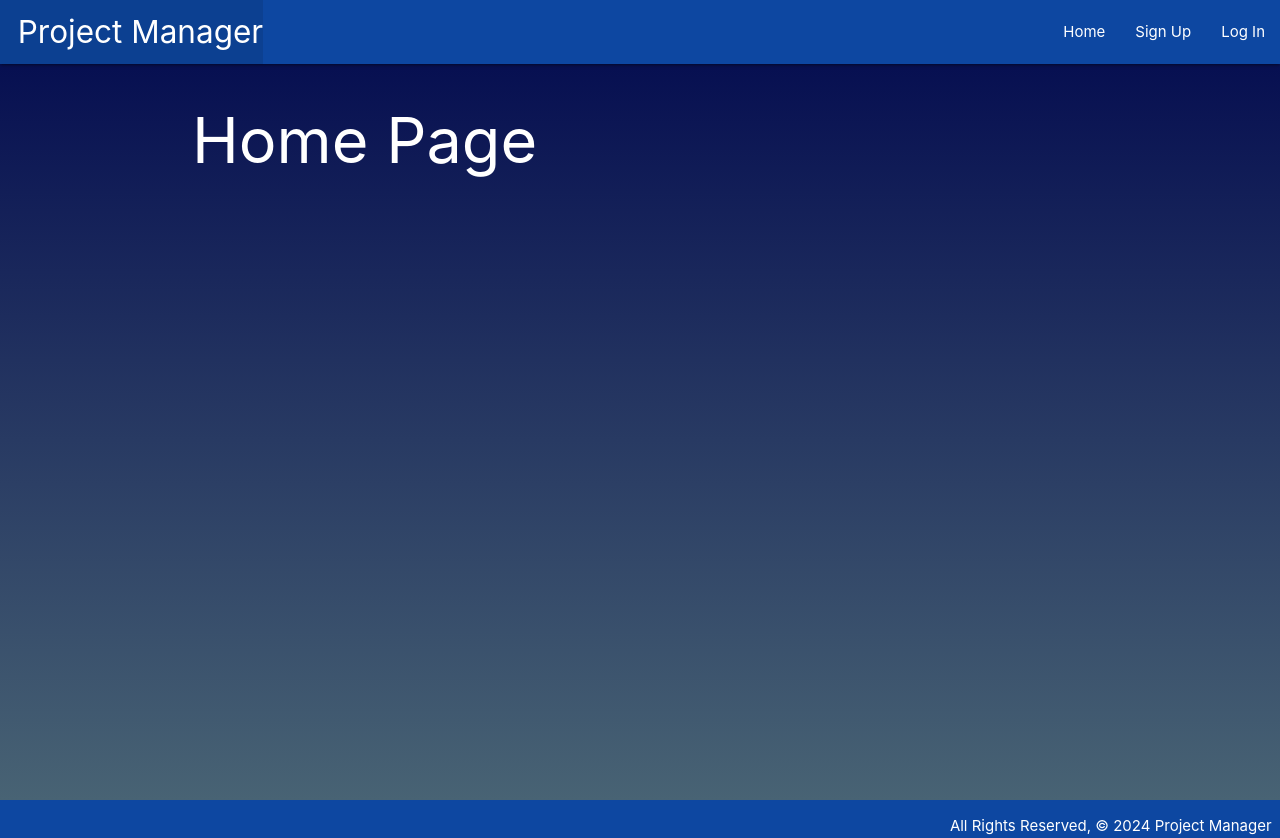
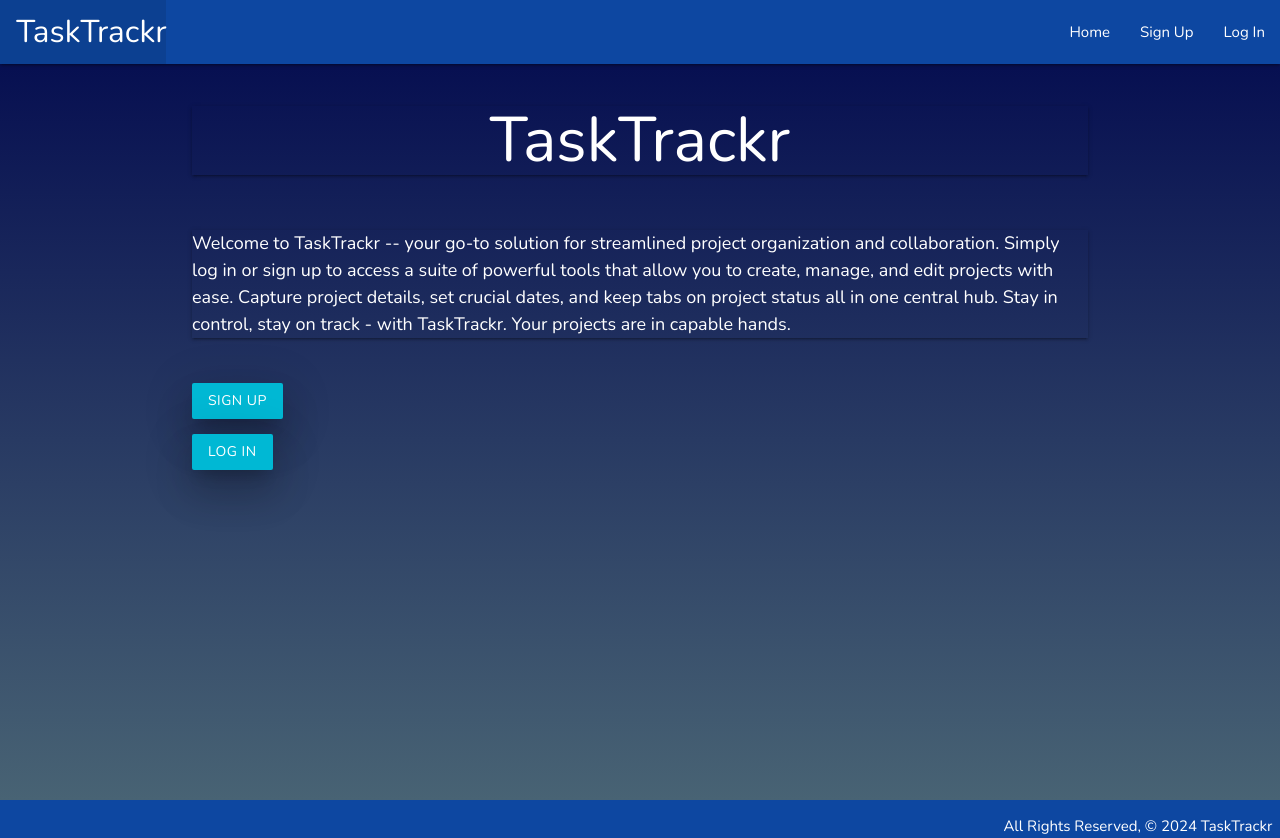
Before and after one commit to cfurlong15/Project4, a Django app: page / in a window 1280 px wide. Run offline with Django 5.2, Linux system fonts and the light colour scheme.

Commit message:
home page content

```diff
--- a/main_app/static/css/style.css
+++ b/main_app/static/css/style.css
@@ -4,6 +4,7 @@ body {
     display: flex;
     min-height: 100vh;
     flex-direction: column;
+    font-family: Nunito;
   }
   .wrapper {
     flex: 1
@@ -22,9 +23,26 @@ body {
     background: linear-gradient(to bottom, #01084e, #486374);
     min-height: 100vh;
   }
+  .card-background {
+    background: linear-gradient(to bottom, #131c79, #223e4f);
+  }
 
-.not-started { background-color: red; }
-.in-progress { background-color: blue; }
-.reviewing { background-color: yellow; }
-.on-hold { background-color: orange; }
-.completed { background-color: green; }
+  .intro {
+    font-size: large;
+  }
+
+  .detail {
+    font-size: medium;
+  }
+
+  .detail-name {
+    font-weight: 800;
+  }
+
+  .table-title {
+    font-size: large;
+  }
+
+  .task-details {
+    font-size: medium;
+  }
--- a/main_app/templates/base.html
+++ b/main_app/templates/base.html
@@ -5,7 +5,7 @@
     <meta charset="UTF-8" />
     <meta name="viewport" content="width=device-width, initial-scale=1.0" />
     <meta http-equiv="X-UA-Compatible" content="ie=edge" />
-    <title>Project Manager</title>
+    <title>TaskTrackr</title>
     <link
       rel="stylesheet"
       type="text/css"
@@ -19,6 +19,9 @@
     <!-- Compiled and minified JavaScript -->
     <script src="https://code.jquery.com/jquery-3.3.1.min.js"></script>
     <script src="https://cdnjs.cloudflare.com/ajax/libs/materialize/1.0.0/js/materialize.min.js"></script>
+    <link rel="preconnect" href="https://fonts.googleapis.com">
+    <link rel="preconnect" href="https://fonts.gstatic.com" crossorigin>
+    <link href="https://fonts.googleapis.com/css2?family=Nunito:ital,wght@0,200..1000;1,200..1000&display=swap" rel="stylesheet">
   </head>
   <body class="white-text grey darken-4">
     <div class="wrapper">
@@ -29,7 +32,7 @@
           <ul>
             <li>
               <a href="{% url 'home' %}" class="left brand-logo"
-                >&nbsp;&nbsp;Project Manager</a
+                >&nbsp;&nbsp;TaskTrackr</a
               >
             </li>
           </ul>
@@ -56,7 +59,7 @@
 </div>
     <footer class="page-footer blue darken-4">
       <div class="right">
-        All Rights Reserved, &copy; 2024 Project Manager &nbsp;
+        All Rights Reserved, &copy; 2024 TaskTrackr &nbsp;
       </div>
     </footer>
   </body>
--- a/main_app/templates/home.html
+++ b/main_app/templates/home.html
@@ -1,6 +1,20 @@
 {% extends 'base.html' %}
 {% block content %}
 
-<h1>Home Page</h1>
+<h1 class="center-align z-depth-1">TaskTrackr</h1>
+<div class="section">
+    <p class="z-depth-1"><span class="intro">Welcome to TaskTrackr -- your go-to solution for streamlined project organization and collaboration. Simply log in or sign up to access a suite of powerful tools that allow you to create, manage, and edit projects with ease. Capture project details, set crucial dates, and keep tabs on project status all in one central hub. Stay in control, stay on track - with TaskTrackr. Your projects are in capable hands.</span></p>
+</div>
+<div class="">
+        {% if user.is_authenticated %}
+        <a href="{% url 'index' %}" class="btn cyan accent-4 waves-effect waves-dark hoverable z-depth-5">My Projects</a>
+        {% else %}
+        <div class="section">
+        <a href="{% url 'signup' %}" class="btn cyan accent-4 waves-effect waves-dark hoverable z-depth-5">Sign Up</a>
+        </div>
+        <a href="{% url 'login' %}" class="btn cyan accent-4 waves-effect waves-dark hoverable z-depth-5">Log In</a>
+        {% endif %}
+</div>
+
 
 {% endblock %}
```
Also changed, not shown: main_app/templates/projects/detail.html (+12 -10 lines), main_app/templates/projects/index.html (+7 -5 lines).
